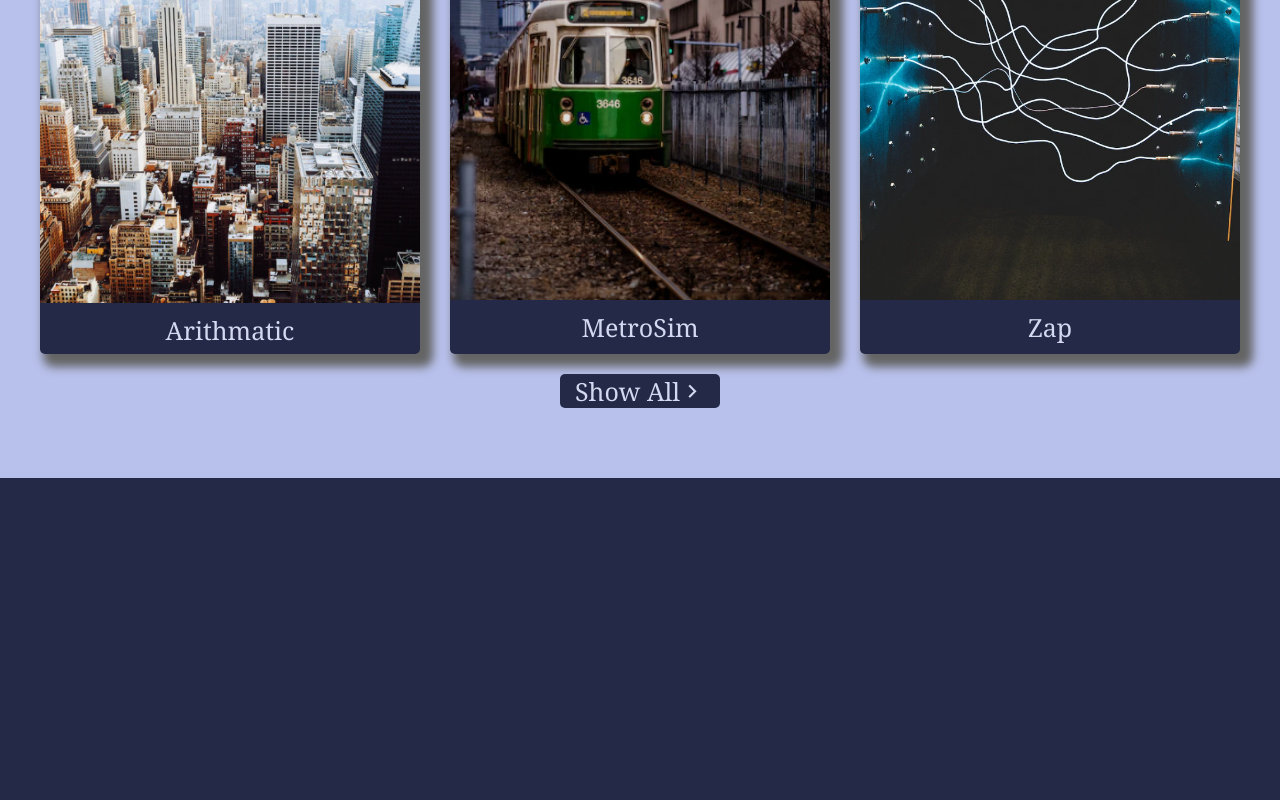
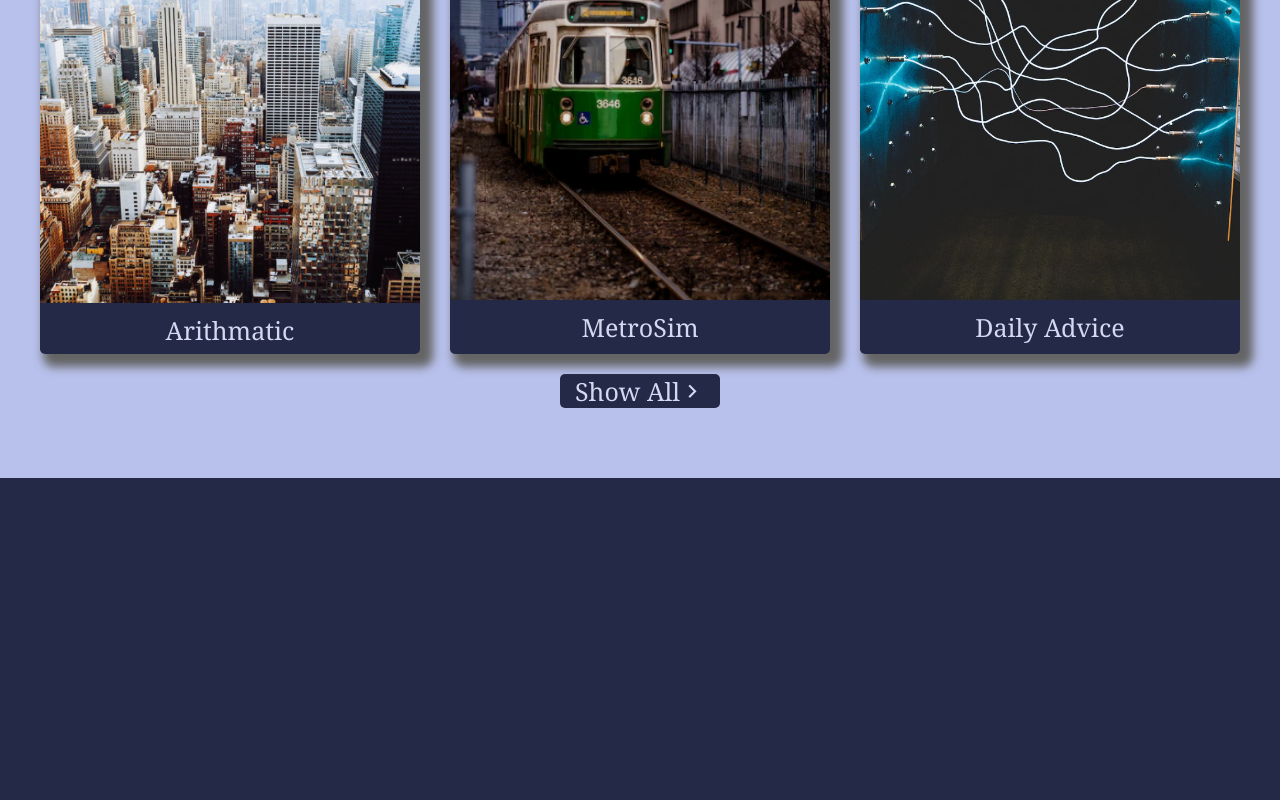
Before and after one commit to samihakka/portfolio, a plain HTML site: page index.html in a window 1280 px wide. Shown: the part 1851-2651 px from the top of the page. Drawn offline with nearby package versions, Linux system fonts and the light colour scheme.

Commit message:
Update index.html - Add Advice API and arith

```diff
--- a/index.html
+++ b/index.html
@@ -44,7 +44,7 @@
                 <img src="./pics/ecommerce.png" alt="" />
                 <p><span>-</span>Authentic Threads<span>-</span></p>
             </a>
-            <a href="headshot" class="project-tile">
+            <a href="https://github.com/samihakka/arith" class="project-tile">
                 <img src="./pics/nycNew.png" alt="" />
                 <p><span>-</span>Arithmatic<span>-</span></p>
             </a>
@@ -52,9 +52,9 @@
                 <img src="./pics/train.png" alt="" />
                 <p><span>-</span>MetroSim<span>-</span></p>
             </a>
-            <a href="#" class="project-tile">
+            <a href="https://github.com/samihakka/AdviceAPI/index" class="project-tile">
                 <img src="./pics/zap.png" alt="" />
-                <p><span>-</span>Zap<span>-</span></p>
+                <p><span>-</span>Daily Advice<span>-</span></p>
             </a>
         </div>
         <a href="" class="show-all">
```
